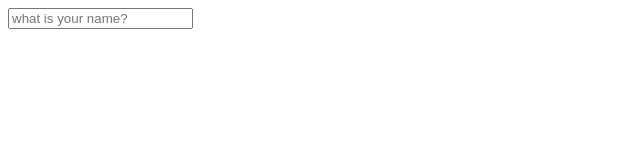
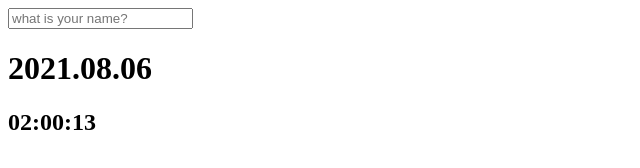
Before and after one commit to devVenny/Chrome-web-recap, a plain HTML site: page index.html in a window 1280 px wide. Shown: the whole page, without its empty margins (0-640 px from the left). Drawn offline with Linux system fonts and the light colour scheme.

Commit message:
feat: Set setInterval function on clock and date

```diff
--- /dev/null
+++ b/clock.js
@@ -0,0 +1,28 @@
+'use strict'
+
+const clockTitle = document.querySelector('.clock');
+const dateTitle = document.querySelector('.date');
+
+function getTime() {
+    const date = new Date();
+    const hours = String(date.getHours()).padStart(2, '0');
+    const minutes = String(date.getMinutes()).padStart(2, '0');
+    const seconds = String(date.getSeconds()).padStart(2, '0');
+
+    clockTitle.innerHTML=`${hours}:${minutes}:${seconds}`;
+}
+
+function getDate() {
+    const date = new Date();
+    const years = String(date.getFullYear()).padStart(2, '0');
+    const months = String(date.getMonth() + 1).padStart(2, '0');
+    const day = String(date.getDate()).padStart(2, '0');
+
+    dateTitle.innerHTML=`${years}.${months}.${day}`;
+}
+
+function init() {
+    setInterval(getTime, 1000);
+    setInterval(getDate, 1000);
+}
+init();
--- a/login.html
+++ b/index.html
@@ -6,6 +6,7 @@
     <meta name="viewport" content="width=device-width, initial-scale=1.0">
     <title>Document</title>
     <script defer src='login.js'></script>
+    <script defer src='clock.js'></script>
     <style>
         .hidden {
             display:none;
@@ -13,6 +14,7 @@
     </style>
 </head>
 <body>
+    <!-- Log in -->
     <form class='hidden' id='login-form'>
         <input
         required
@@ -21,5 +23,9 @@
         type="text">
     </form>
     <h1 class='hidden' id='greeting'></h1>
+
+    <!-- Clock -->
+    <h1 class='date'></h1>
+    <h2 class='clock'></h2>
 </body>
 </html>
```
